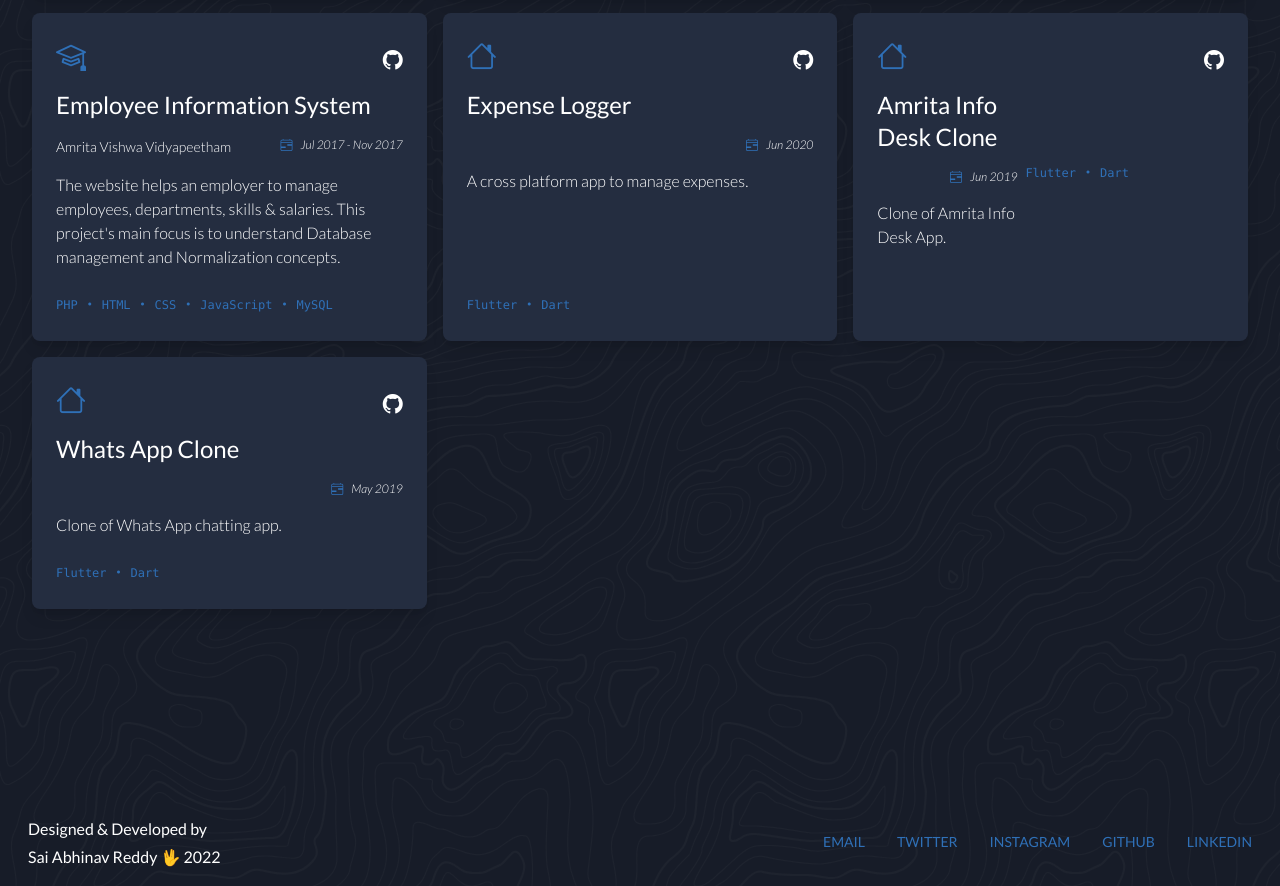
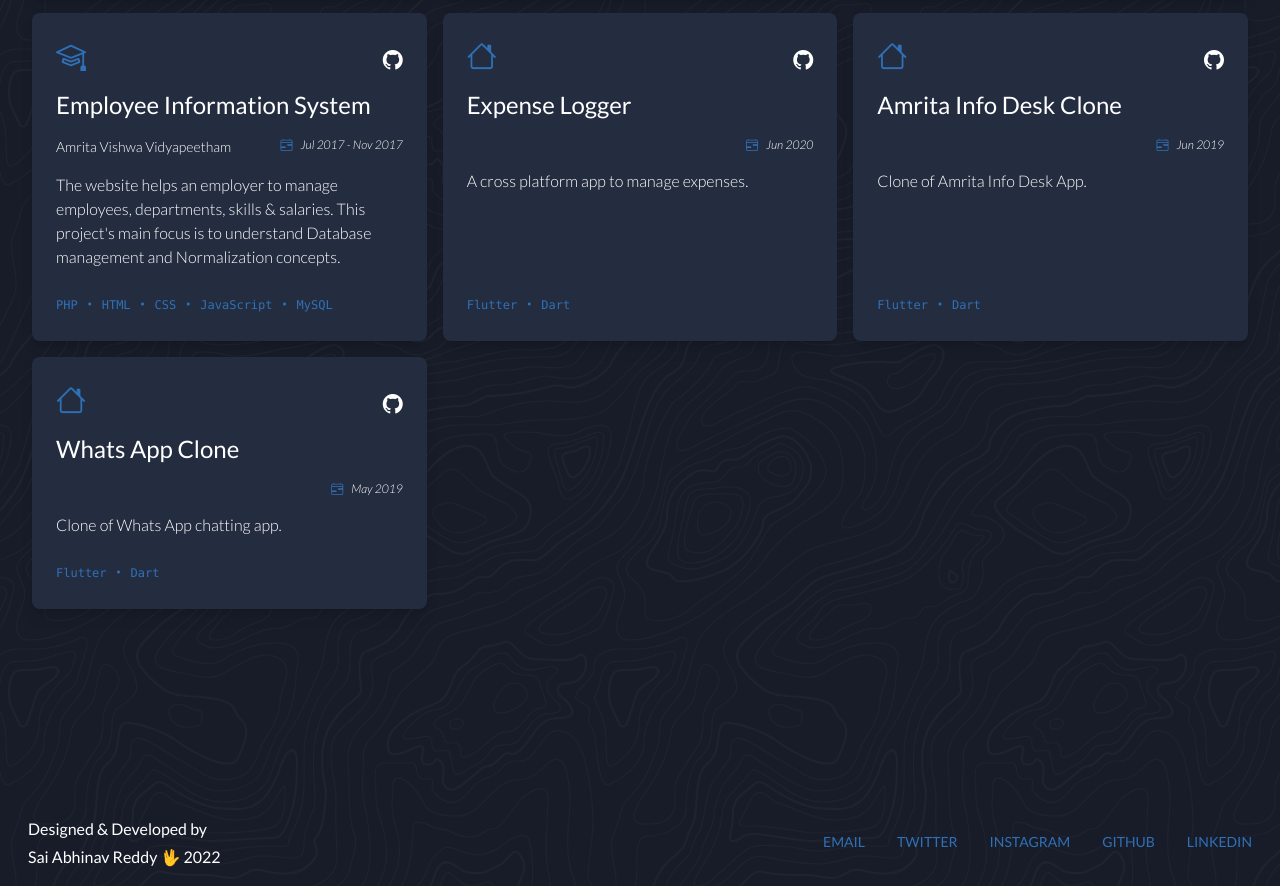
Before and after one commit to SaiAbhinav/SaiAbhinav.github.io, a website: page src/archive.html in a window 1280 px wide. Shown: the part 983-1869 px from the top of the page. Drawn offline with nearby package versions, Linux system fonts and the light colour scheme.

Commit message:
archive project fix

```diff
--- a/src/archive.html
+++ b/src/archive.html
@@ -329,10 +329,10 @@
                             </a>
                         </div>
                     </div>
-                    <div class="flex md:flex-row flex-col justify-between gap-2">
+                    <div class="flex flex-col gap-4 justify-between h-full">
                         <div class="flex flex-col gap-4">
                             <h2 class="text-2xl">Amrita Info Desk Clone</h2>
-                            <div class="flex md:flex-row flex-col justify-between">
+                            <div class="flex md:flex-row flex-col justify-between gap-2">
                                 <p class="text-sm font-light"></p>
                                 <p class="text-xs font-light italic"><span class="mr-2"><i
                                             class="bi bi-calendar4-range text-brand"></i></span>Jun 2019</p>
```
Also changed, not shown: src/css/compiled.css.
